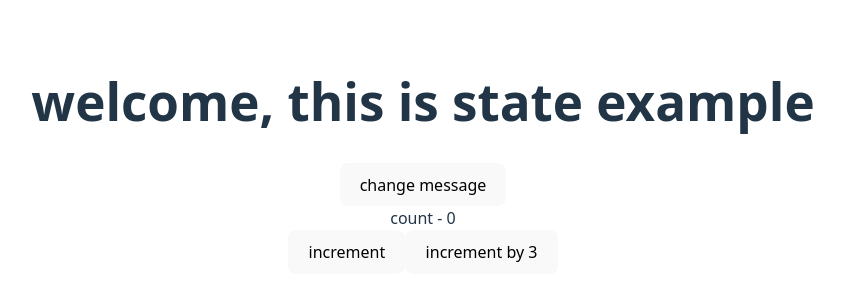
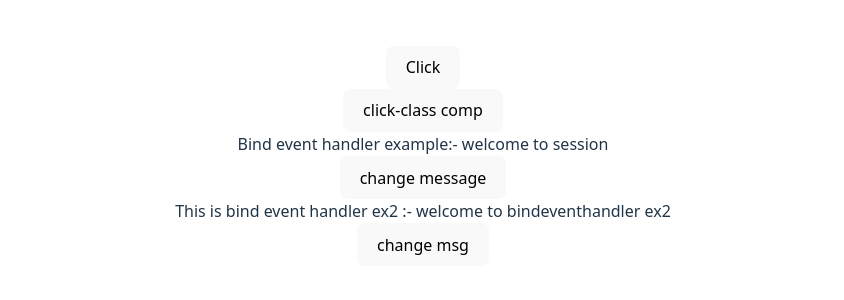
Before and after one commit to singhrakeshgkp/react-js, a React (Vite) app in the folder ex-component/: page / in a window 1280 px wide. Shown: the part 244-544 px from the top of the page, without its empty margins (217-1061 px from the left). Built offline with nearby package versions, Linux system fonts and the light colour scheme.

Commit message:
binding event handler

```diff
--- a/ex-component/src/App.jsx
+++ b/ex-component/src/App.jsx
@@ -2,15 +2,19 @@ import { useState } from 'react'
 import reactLogo from './assets/react.svg'
 import viteLogo from '/vite.svg'
 import './App.css'
-import StateEx from './components/StateEx'
-import Counter from './components/Counter'
+import FunClick from './components/ClickEventFunComponent'
+import ClickEventClassEx from './components/ClickEventClassComponent'
+import BindEventHandlerEx1 from './components/BindEventHandlerEx1'
+import BindEventHandlerEx2 from './components/BindEventHandlerEx2'
 function App() {
   const [count, setCount] = useState(0)
 
   return (
     <div>
-      <StateEx></StateEx>
-      <Counter></Counter>
+     <FunClick></FunClick>
+     <ClickEventClassEx></ClickEventClassEx>
+     <BindEventHandlerEx1></BindEventHandlerEx1>
+     <BindEventHandlerEx2></BindEventHandlerEx2>
     </div>
   )
 }
--- /dev/null
+++ b/ex-component/src/components/BindEventHandlerEx1.jsx
@@ -0,0 +1,28 @@
+import React, {Component} from "react";
+class BindEventHandlerEx1 extends Component{
+    constructor(props){
+        super(props)
+        this.state = {
+            msg: "welcome to session"
+        }
+    }
+    clickEventHandler(){
+        this.setState({
+            msg: "thanks for joining session"
+        })
+
+            console.log("test")
+    }
+    render(){
+        return(
+            <div>
+                <div>Bind event handler example:- {this.state.msg}</div>
+                 {/* <button onClick={this.clickEventHandler}>change message</button> -- without event binding event handler will give error*/}
+                 {/* <button onClick={this.clickEventHandler.bind(this)}>change message</button> Approach 1- binding in render method*/}
+                   <button onClick={()=>this.clickEventHandler()}>change message</button>  {/* approach 2- using arrow function in render method */}
+            </div>
+        )
+    }
+}
+
+export default BindEventHandlerEx1
--- /dev/null
+++ b/ex-component/src/components/BindEventHandlerEx2.jsx
@@ -0,0 +1,38 @@
+import React, {Component} from "react";
+
+
+/* approach 3- Binding event handler in constructor instead of render method, this is recommended way to bind
+   approach 4- Using arrow function*/
+class BindEventHandlerEx2 extends Component{
+    constructor(props){
+        super(props)
+        this.state= {
+            msg:"welcome to bindeventhandler ex2"
+        }
+        /* approach 3 */
+       // this.onClickEventHandler = this.onClickEventHandler.bind(this)
+    }
+
+    /* onClickEventHandler(){
+        this.setState({
+            msg:"thanks for joining event handler binding session"
+        })
+    } */
+
+    /* approach 4 */
+    onClickEventHandler = ()=>{
+        this.setState({
+            msg:"thanks for joining event handler binding session approach4"
+        })
+    }
+    render(){
+        return(
+            <div>
+                <div>This is bind event handler ex2 :- {this.state.msg}</div>
+                <button onClick={this.onClickEventHandler.bind()}>change msg</button>
+            </div>
+        )
+    }
+}
+
+export default BindEventHandlerEx2
--- /dev/null
+++ b/ex-component/src/components/ClickEventClassComponent.jsx
@@ -0,0 +1,16 @@
+import React,{Component} from "react";
+
+class ClickEventClassEx extends Component{
+     clickEvent(){
+        console.log("class component- click event")
+    }
+    render(){
+        return (
+            <div>
+                <button onClick={this.clickEvent}>click-class comp</button>
+            </div>
+        )
+    }
+}
+
+export  default ClickEventClassEx
--- /dev/null
+++ b/ex-component/src/components/ClickEventFunComponent.jsx
@@ -0,0 +1,15 @@
+import React from "react";
+
+/* Task - Display one button and log message on console when anyone click on it */
+function FunClick(){
+    function clickHandler(){
+        console.log("Button clicked event trigerred")
+    }
+    return (
+        <div>
+            <button onClick={clickHandler}>Click</button>
+        </div>
+    )
+}
+
+export default FunClick
--- a/ex-component/src/components/Counter.jsx
+++ /dev/null
@@ -1,53 +0,0 @@
-import React,{Component} from "react"
-
-class Counter extends Component{
-    constructor(props){
-        super(props)
-        this.state={
-            count:0
-        }
-    }
-
-    increment(){
-       // this.state.count=this.state.count+1
-       //we should never modify state directly above line  will not render the incremented counter value in DOM, however expected value will be printed on console
-      /*  this.setState({
-        count:this.state.count+1
-       })
-        console.log(this.state.count) */
-
-        /* call to set state is asynchronous so counter on console will always be 1 lets than value what we have on ui as console.log gets called before setting state.
-        we can get rid of above issue using callback, setState can take two parameter one is state object and another is call back function */
-        /* this.setState({
-            count:this.state.count+1
-        },()=>console.log("callback value ",this.state.count)) */
-
-        /* Issue with above code if we want to increment by 3, counter value gets increment by 1 this is because react group multiple setState call into single
-        update call for better performance. To get rid of this we can use below code snippet increment by 3
-        Whenever we want to update state beased on previous-state we need to pass a function as an argument to setState method instead of object
-        we can also pass props to setState as second parameter*/
-        this.setState((prevState)=>({
-            count:prevState.count+1
-        }))
-
-
-
-    }
-
-    incrementBy3(){
-        this.increment()
-        this.increment()
-        this.increment()
-    }
-    render(){
-        return(
-            <>
-            <div>count - {this.state.count}</div>
-            <button onClick={()=>this.increment()}>increment</button>
-             <button onClick={()=>this.incrementBy3()}>increment by 3</button>
-            </>
-        )
-    }
-}
-
-export default Counter
--- a/ex-component/src/components/StateEx.jsx
+++ /dev/null
@@ -1,28 +0,0 @@
-import React,{Component} from "react";
-
-class StateEx extends Component{
-
-    /* Task1 --> change message dynamicaly when anyone click on button
-       Task2---> design a counter program (solution is in counter.jsx file)*/
-    constructor(){
-        super()
-        this.state= {
-            msg: 'welcome, this is state example'
-        }
-    }
-
-    changeMessage(){
-        this.setState({
-            msg: 'new message'
-        })
-    }
-    render(){
-        return (
-            <div>
-                <h1>{this.state.msg}</h1>
-                <button onClick={()=>this.changeMessage()}>change message</button>
-            </div>
-        )
-    }
-}
-export default StateEx
```
